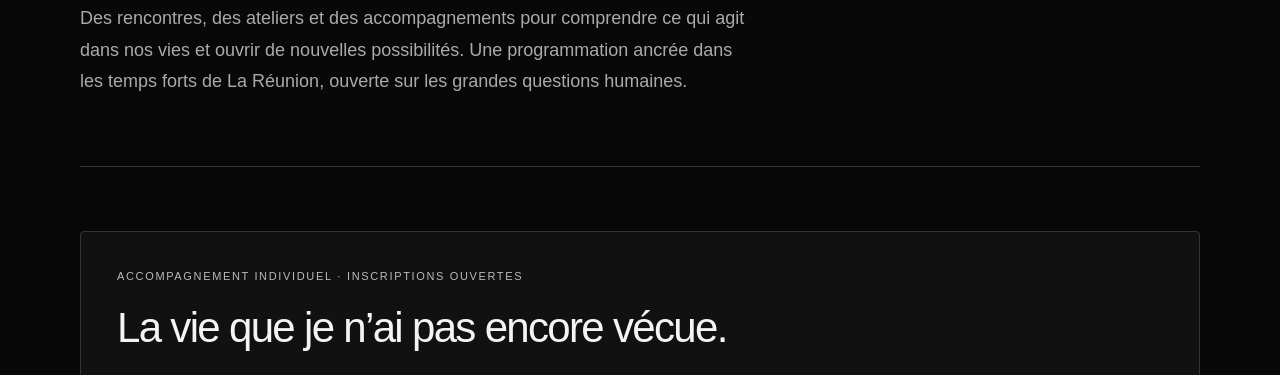
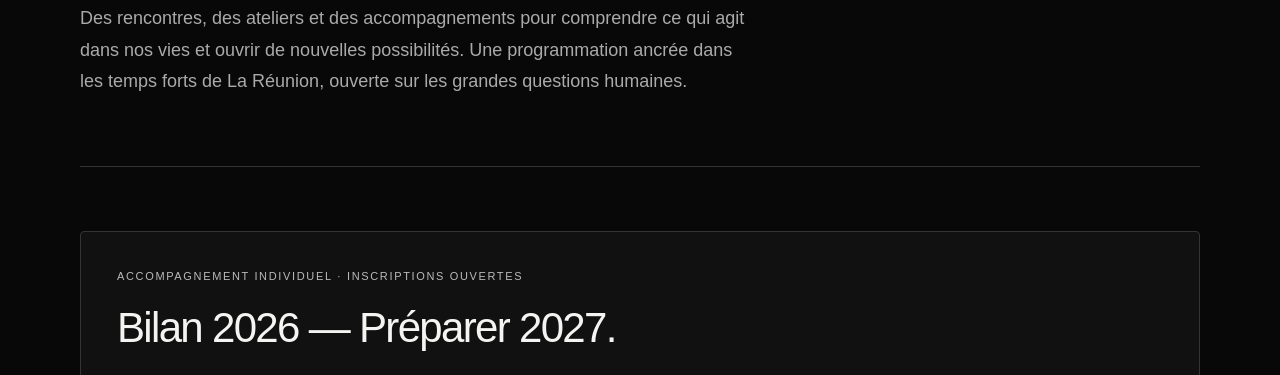
Before and after one commit to younousjonas/younousjonas-site, a website: page agenda.html in a window 1280 px wide. Shown: the part 411-786 px from the top of the page. Drawn offline with Linux system fonts and the light colour scheme.

Commit message:
Clarifier l’offre Bilan 2026 et la préparation de 2027

```diff
--- a/agenda.html
+++ b/agenda.html
@@ -12,7 +12,7 @@
 </head><body><a class="skip" href="#contenu">Aller au contenu</a>
 <header class="header"><a class="brand" href="/">Younous Jonas</a><nav class="nav" aria-label="Navigation principale"><a href="/agenda">Agenda</a><a href="/travail">Mon travail</a></nav></header><main id="contenu" class="shell">
 <section class="hero"><p class="eyebrow">Agenda</p><h1>Les rendez-vous<br>de Younous Jonas.</h1><p class="lead">Des rencontres, des ateliers et des accompagnements pour comprendre ce qui agit dans nos vies et ouvrir de nouvelles possibilités. Une programmation ancrée dans les temps forts de La Réunion, ouverte sur les grandes questions humaines.</p></section>
-<section class="section" aria-labelledby="ouvert-title"><article class="feature"><p class="eyebrow" data-bilan-open>Accompagnement individuel · Inscriptions ouvertes</p><p class="eyebrow" data-bilan-closed hidden>Accompagnement individuel · Tarif de lancement terminé</p><h2 id="ouvert-title">La vie que je n’ai pas encore vécue.</h2><p class="subtitle">Bilan 2026 — Préparer la suite.</p><p>Faire le point sur l’année, reconnaître ce qui a déjà changé et donner une direction à ce qui attend encore de se réaliser. Quatre semaines avec Younous Jonas : un entretien téléphonique par semaine, un suivi WhatsApp et une synthèse finale.</p><p class="deadline" data-bilan-open><strong>397 €</strong> jusqu’au <time datetime="2026-11-01T23:59:59+04:00">1er novembre 2026 à 23 h 59</time>, heure de La Réunion. Démarrage en novembre, sur rendez-vous.</p><p data-bilan-closed hidden>La période d’inscription au tarif de lancement est terminée. La présentation de l’accompagnement reste consultable.</p><div class="actions"><a class="primary" href="/bilan-2026" data-bilan-detail>Découvrir cet accompagnement →</a></div></article></section>
+<section class="section" aria-labelledby="ouvert-title"><article class="feature"><p class="eyebrow" data-bilan-open>Accompagnement individuel · Inscriptions ouvertes</p><p class="eyebrow" data-bilan-closed hidden>Accompagnement individuel · Tarif de lancement terminé</p><h2 id="ouvert-title">Bilan 2026 — Préparer 2027.</h2><p class="subtitle">Quatre semaines d’accompagnement individuel avec Younous Jonas.</p><p>Comprendre ce qui a marqué ton année, reconnaître tes avancées et choisir tes priorités pour 2027. Quatre entretiens téléphoniques, un suivi WhatsApp et une synthèse écrite pour repartir avec une direction et des premiers pas concrets.</p><p class="deadline" data-bilan-open><strong>397 €</strong> jusqu’au <time datetime="2026-11-01T23:59:59+04:00">1er novembre 2026 à 23 h 59</time>, heure de La Réunion. Démarrage en novembre, sur rendez-vous.</p><p data-bilan-closed hidden>La période d’inscription au tarif de lancement est terminée. La présentation de l’accompagnement reste consultable.</p><div class="actions"><a class="primary" href="/bilan-2026" data-bilan-detail>Découvrir le bilan individuel →</a></div></article></section>
 <section class="section" aria-labelledby="preparation-title"><p class="eyebrow">En préparation · Fin 2026</p><h2 id="preparation-title">Mémoire, liberté,<br>relations et nouveaux départs.</h2><div class="prose"><p>Novembre ouvre une réflexion sur le chagrin, la mémoire et la vie qui continue. Décembre invite à travailler la liberté autour du 20 décembre, les relations familiales et le passage vers une nouvelle année.</p><p>Ce sont des thèmes de travail, pas encore des événements annoncés. Les dates, formats et modalités d’inscription seront publiés après confirmation.</p></div></section>
 <section class="section" aria-labelledby="annee-title"><p class="eyebrow">Le fil de l’année 2027 · Orientations en préparation</p><h2 id="annee-title">De la vie héritée<br>à la vie choisie.</h2><div class="prose"><p>Quatre mouvements pour relier les expériences personnelles aux temps culturels réunionnais et aux questions humaines universelles. Une direction pour l’année, sans transformer chaque fête en offre commerciale.</p></div><div class="seasons">
 <article><p class="eyebrow">Janvier — Mars</p><h3>Créer sa vie.</h3><p>Clarifier ses intentions, ses relations et les décisions qui méritent d’être prises.</p></article>
```
